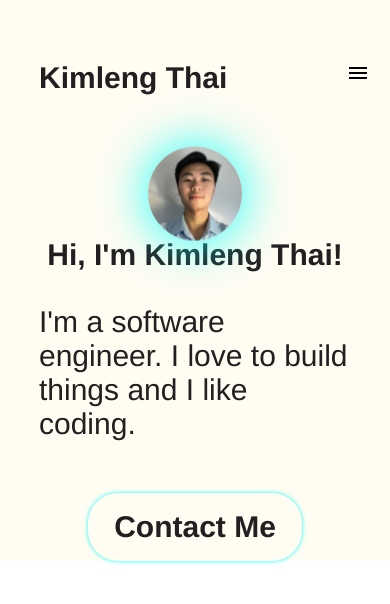
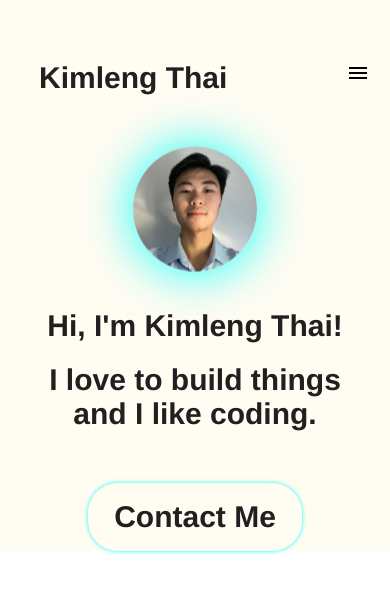
Before and after one commit to kimlengthai/KimlengThai-ePortfolio, a React (Vite) app: page / in a window 390 px wide. Shown: the top 604 px of the page. Built offline with nearby package versions, Linux system fonts and the light colour scheme.

Commit message:
Adjust description + make nav behind img

```diff
--- a/src/components/Hero/Hero.jsx
+++ b/src/components/Hero/Hero.jsx
@@ -5,7 +5,7 @@ export const Hero = () => {
     <section className={styles.container}>
     <div className={styles.content}>
     <h1 className={styles.title}>Hi, I&apos;m Kimleng Thai!</h1>
-    <p className={styles.description}>I&apos;m a software engineer. I love to build things and I like coding.</p>
+    <p className={styles.description}>I love to build things and I like coding.</p>
     <a href="mailto:kimleng.ngs@gmail.com" className={styles.contactBtn}>Contact Me</a>
     </div>
     <img src="../../../assets/profile/profilePicture.jpeg" alt="My profile image" className={styles.heroImg}/>
--- a/src/components/Hero/Hero.module.css
+++ b/src/components/Hero/Hero.module.css
@@ -7,7 +7,7 @@
     align-items: center;
     justify-content: space-between;
     margin-top: 49px;
-    z-index: 1;
+    z-index: 2;
     margin-left: 10%;
     margin-right: 10%;
 }
@@ -23,14 +23,17 @@
 .title {
     font-size: 30px;
     font-weight: bold;
-    margin-bottom: 33px;
+    margin-top: 40px;
+    margin-bottom: 20px;
     font-family: Helvetica;
 }
 
 .description {
     font-size: 30px;
+    font-weight: bold;
     font-family: Helvetica;
     margin-bottom: 52px;
+    align-items: center;
 }
 
 .contactBtn {
@@ -45,7 +48,7 @@
 }
 
 .heroImg {
-    width: 30%;
+    width: 40%;
     z-index: 1;
     border-radius: 50%;
     animation-name: floating;
@@ -104,4 +107,15 @@
     .content {
         align-items: center;
     }
+    .description {
+        font-size: 30px;
+        font-weight: bold;
+        font-family: Helvetica;
+        margin-bottom: 52px;
+        text-align: center; /* Center align the text horizontally */
+        display: flex; /* Use flexbox */
+        align-items: center; /* Align items vertically */
+        justify-content: center; /* Center justify the content horizontally */
+    }
+
 }
--- a/src/components/Navbar/Navbar.module.css
+++ b/src/components/Navbar/Navbar.module.css
@@ -65,7 +65,7 @@
 }
 
 .menuItems li:hover {
-  background-color: var(--color-bg);
+  background-color: var(--secondary-color-1);
   border-radius: 10px;
 }
 
```
